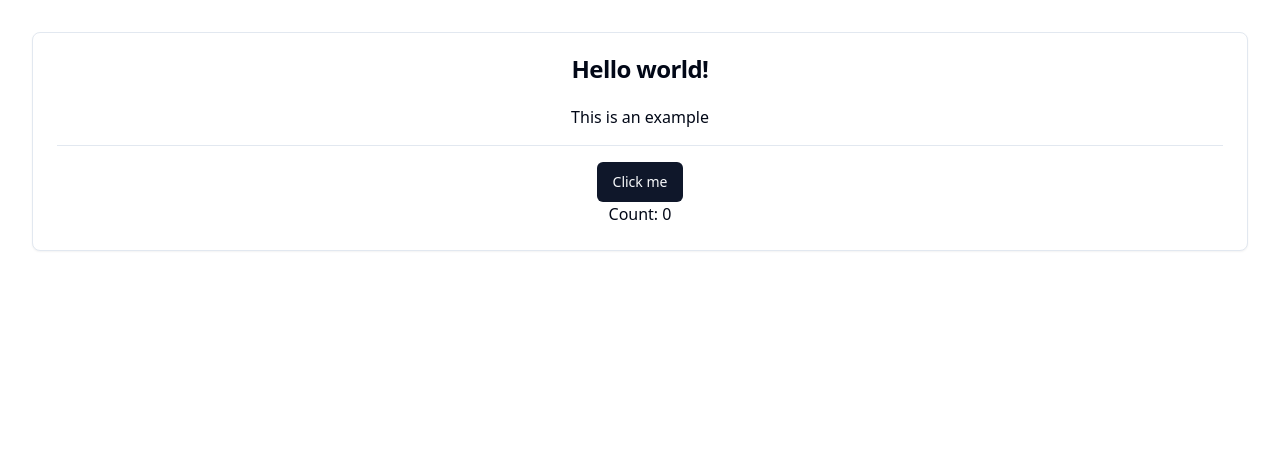
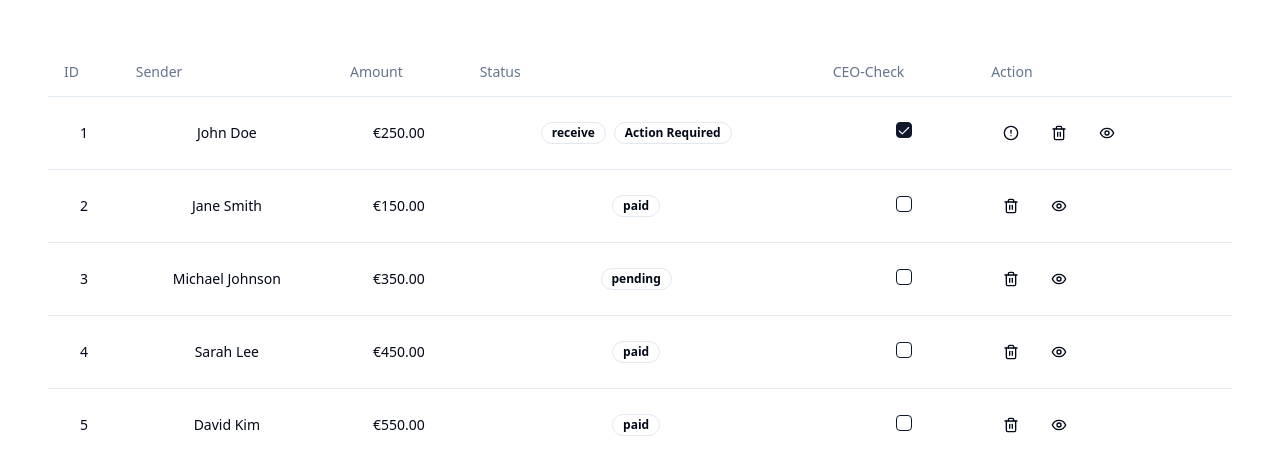
Before and after one commit to GPT-Engineer-App/invoice-dashboard-ui, a React (Vite) app: page / in a window 1280 px wide. Shown: the top 474 px of the page. Built offline with nearby package versions, Linux system fonts and the light colour scheme.

Commit message:
Recreated the UI for the Invoice Dashboard as per the provided image. The table includes columns for ID, Sender, Amount, Status (with tags), CEO-Check (checkbox), and Action (icons for different actions).

```diff
--- a/src/App.jsx
+++ b/src/App.jsx
@@ -1,31 +1,117 @@
-import { useState } from "react";
+import React from "react";
 import {
-  Card,
-  CardHeader,
-  CardTitle,
-  CardContent,
-} from "@/components/ui/card.jsx";
-import { Button } from "@/components/ui/button.jsx";
+  Table,
+  TableHeader,
+  TableBody,
+  TableRow,
+  TableHead,
+  TableCell,
+} from "@/components/ui/table";
+import { Badge } from "@/components/ui/badge";
+import { Checkbox } from "@/components/ui/checkbox";
+import { Button } from "@/components/ui/button";
+import { AlertCircle, Trash2, Eye } from "lucide-react";
 import "./App.css";
 
-function App() {
-  const [count, setCount] = useState(0);
+const App = () => {
+  const invoices = [
+    {
+      id: 1,
+      sender: "John Doe",
+      amount: "€250.00",
+      status: ["receive", "Action Required"],
+      ceoCheck: true,
+    },
+    {
+      id: 2,
+      sender: "Jane Smith",
+      amount: "€150.00",
+      status: ["paid"],
+      ceoCheck: false,
+    },
+    {
+      id: 3,
+      sender: "Michael Johnson",
+      amount: "€350.00",
+      status: ["pending"],
+      ceoCheck: false,
+    },
+    {
+      id: 4,
+      sender: "Sarah Lee",
+      amount: "€450.00",
+      status: ["paid"],
+      ceoCheck: false,
+    },
+    {
+      id: 5,
+      sender: "David Kim",
+      amount: "€550.00",
+      status: ["paid"],
+      ceoCheck: false,
+    },
+  ];
 
   return (
-    <>
-      <Card>
-        <CardHeader>
-          <CardTitle>Hello world!</CardTitle>
-        </CardHeader>
-        <CardContent>
-          <p>This is an example</p>
-          <hr className="my-4" />
-          <Button onClick={() => setCount(count + 1)}>Click me</Button>
-          <div>Count: {count}</div>
-        </CardContent>
-      </Card>
-    </>
+    <div className="container mx-auto p-4">
+      <Table>
+        <TableHeader>
+          <TableRow>
+            <TableHead>ID</TableHead>
+            <TableHead>Sender</TableHead>
+            <TableHead>Amount</TableHead>
+            <TableHead>Status</TableHead>
+            <TableHead>CEO-Check</TableHead>
+            <TableHead>Action</TableHead>
+          </TableRow>
+        </TableHeader>
+        <TableBody>
+          {invoices.map((invoice) => (
+            <TableRow key={invoice.id}>
+              <TableCell>{invoice.id}</TableCell>
+              <TableCell>{invoice.sender}</TableCell>
+              <TableCell>{invoice.amount}</TableCell>
+              <TableCell>
+                {invoice.status.map((status, index) => (
+                  <Badge
+                    key={index}
+                    variant={
+                      status === "paid"
+                        ? "success"
+                        : status === "pending"
+                        ? "warning"
+                        : status === "receive"
+                        ? "info"
+                        : "danger"
+                    }
+                    className="mr-2"
+                  >
+                    {status}
+                  </Badge>
+                ))}
+              </TableCell>
+              <TableCell>
+                <Checkbox checked={invoice.ceoCheck} readOnly />
+              </TableCell>
+              <TableCell className="flex space-x-2">
+                {invoice.status.includes("Action Required") && (
+                  <Button variant="ghost" size="icon">
+                    <AlertCircle className="h-4 w-4" />
+                  </Button>
+                )}
+                <Button variant="ghost" size="icon">
+                  <Trash2 className="h-4 w-4" />
+                </Button>
+                <Button variant="ghost" size="icon">
+                  <Eye className="h-4 w-4" />
+                </Button>
+              </TableCell>
+            </TableRow>
+          ))}
+        </TableBody>
+      </Table>
+    </div>
   );
-}
+};
 
 export default App;
```
